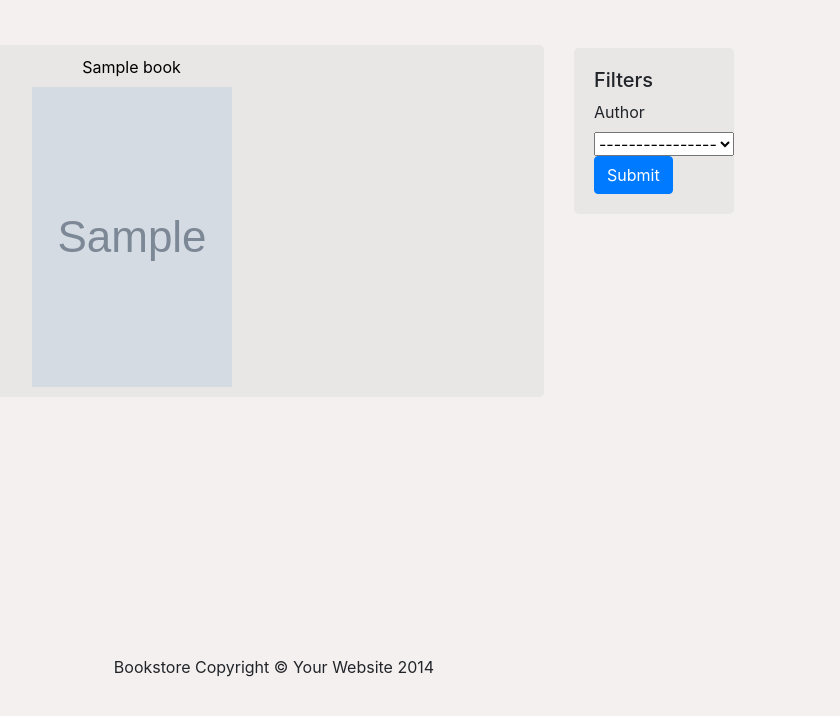
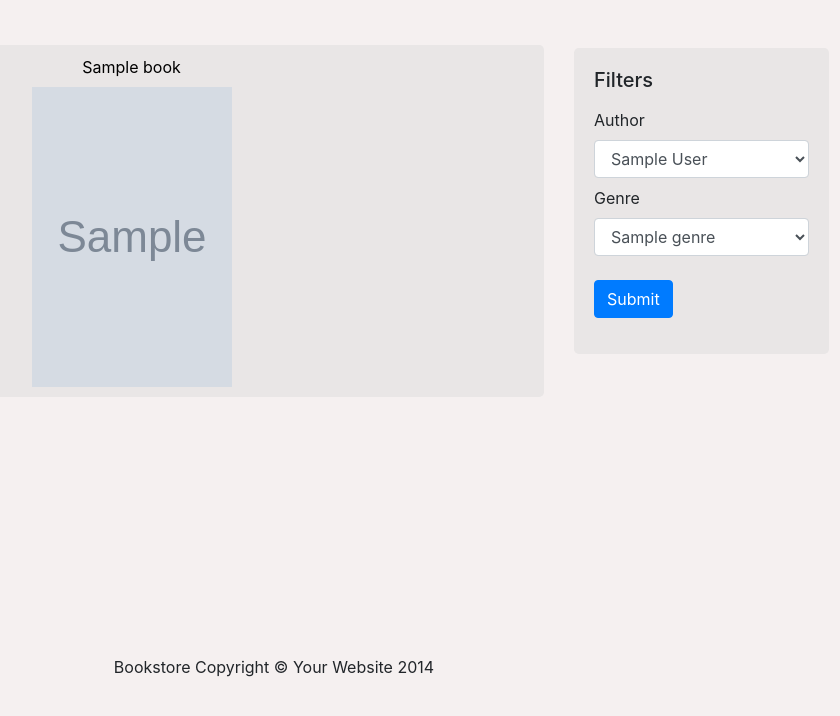
Before and after one commit to tomekmatuszewski/Django_Bookstore, a Django app: page /bookstore/ in a window 1280 px wide. Shown: the part 62-778 px from the top of the page, without its empty margins (366-1206 px from the left). Run offline with Django 3.2, Linux system fonts and the light colour scheme; tables that the repository leaves empty hold one stand-in row (values such as "Sample post"); grey boxes marked "Sample" are stand-in pictures; some libraries are stand-ins or nearby versions.

Commit message:
filter pattern added

```diff
--- a/books/static/books/books.css
+++ b/books/static/books/books.css
@@ -64,7 +64,7 @@
 
 article .book-cover{
     float: left;
-    margin-right: 10px;
+    margin-right: 30px;
 }
 
 article .book-description{
--- a/books/templates/books/books.html
+++ b/books/templates/books/books.html
@@ -16,18 +16,30 @@
             {% endfor %}
         </div>
     </div>
-    <div class="col-md-2 mt-5">
+
+    <div class="col-md-3 mt-5">
         <div class="jumbotron">
             <h5>Filters</h5>
             <form method="post">
-                {% csrf_token %}
-                <label>Author</label>
-                <select>
-                    <option>----------------</option>
+                <div class="form-group">
+                    {% csrf_token %}
+                    <label class="mt-2">Author</label>
+                    <select class="form-control">
+                        {% for author in authors %}
+                            <option>{{ author }}</option>
+                        {% endfor %}
+                    </select>
 
-                </select>
+                    <label class="mt-2">Genre</label>
+                    <select class="form-control">
+                        {% for genre in genres %}
+                            <option>{{ genre }}</option>
+                        {% endfor %}
+                    </select>
 
-                <input type="submit" class="btn btn-primary"/>
+
+                    <button type="submit" class="btn btn-primary mt-4">Submit</button>
+                </div>
             </form>
         </div>
     </div>
--- a/books/views/views.py
+++ b/books/views/views.py
@@ -1,6 +1,6 @@
 from django.urls import reverse_lazy
 from django.views.generic import ListView, CreateView, DetailView, UpdateView, DeleteView
-from books.models import Book
+from books.models import Book, Genre, Author
 from books.forms import BookForm
 
 
@@ -10,6 +10,12 @@ class BookListView(ListView):
     context_object_name = "books"
     ordering = ["title"]
     paginate_by = 6
+
+    def get_context_data(self, *, object_list=None, **kwargs):
+        context = super().get_context_data(**kwargs)
+        context['genres'] = Genre.objects.all()
+        context['authors'] = Author.objects.all()
+        return context
 
 
 class BookCreateView(CreateView):
```
